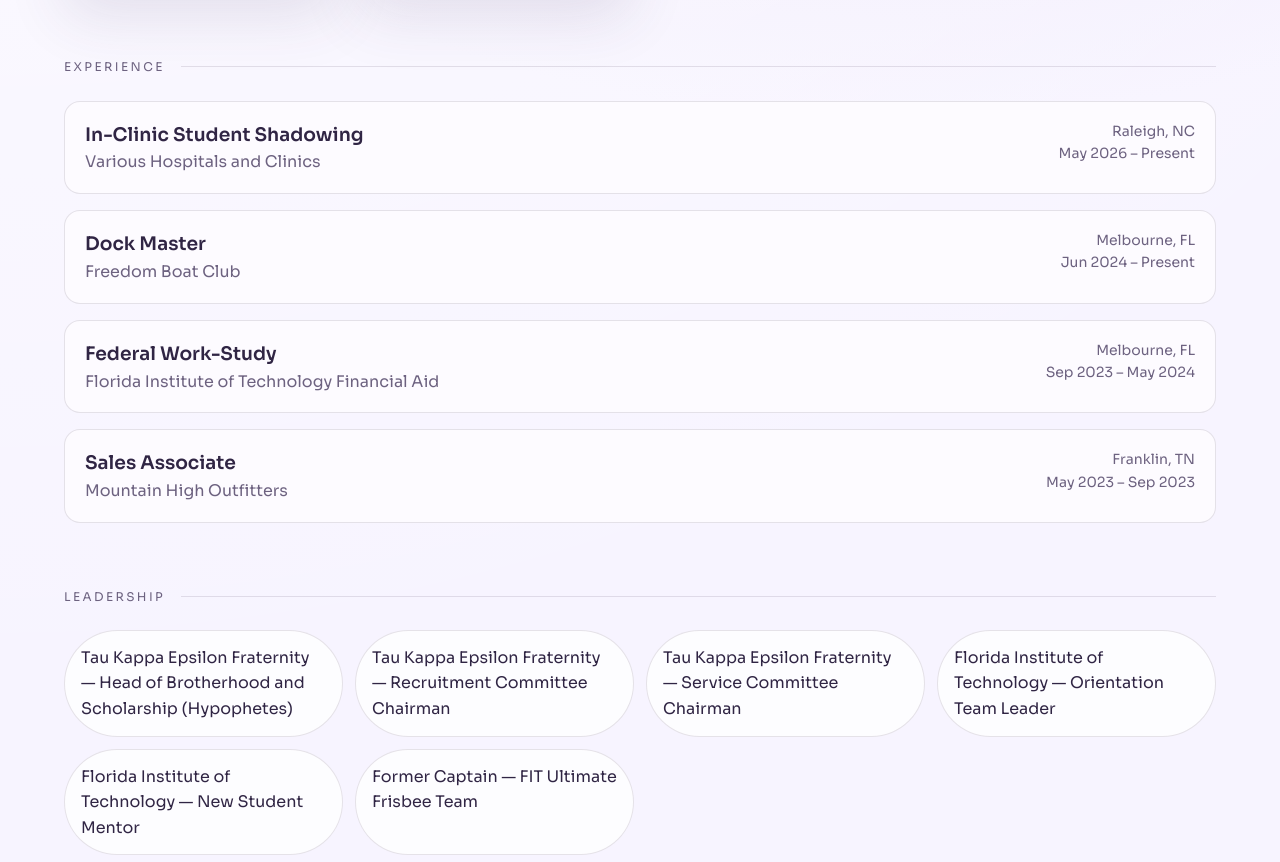
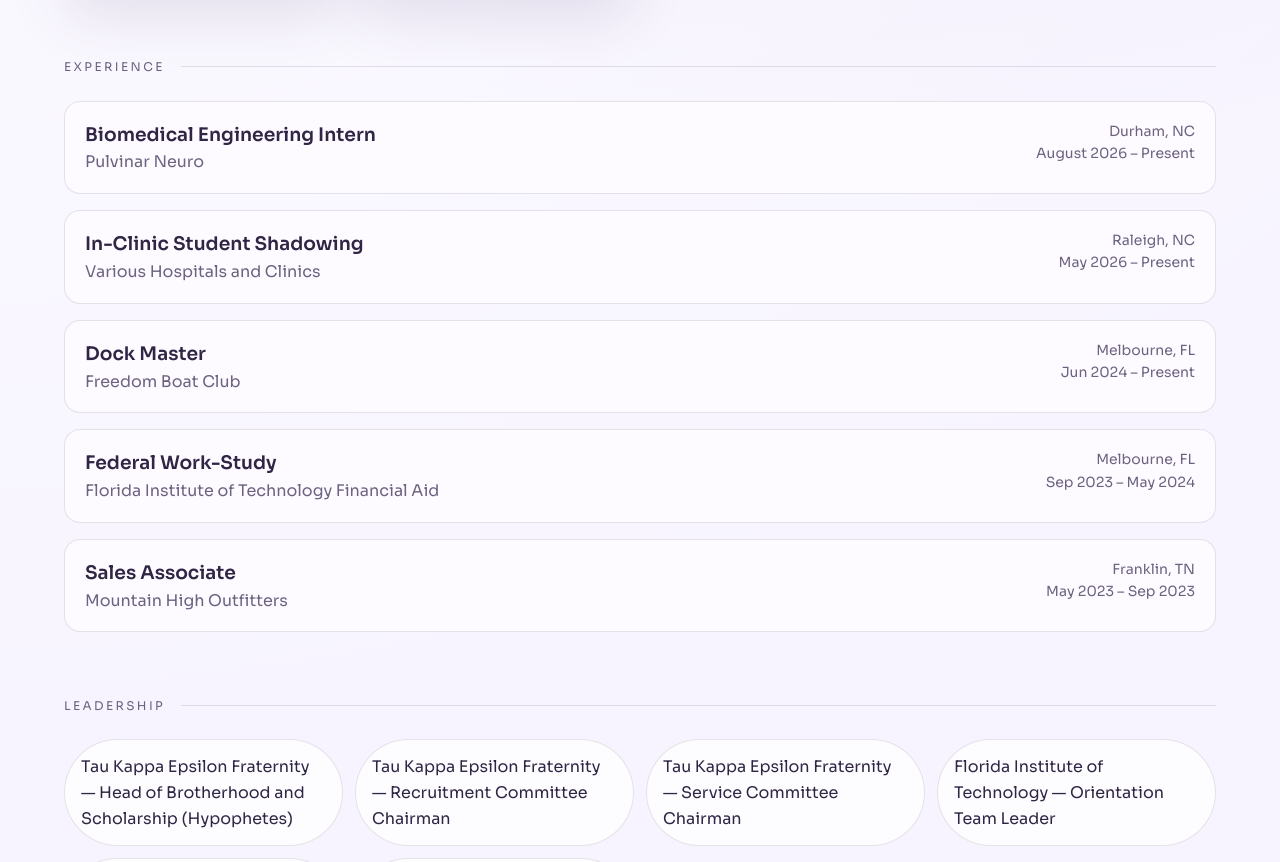
Before and after one commit to justinmcparland/justinmcparland.github.io, a React (Vite) app: page / in a window 1280 px wide. Shown: the part 1320-2182 px from the top of the page. Built offline with nearby package versions, Linux system fonts and the light colour scheme.

Commit message:
Add Pulvinar Neuro internship experience

```diff
--- a/src/data.js
+++ b/src/data.js
@@ -58,6 +58,12 @@
 ];
 
 export const experience = [
+   {
+    company: "Pulvinar Neuro",
+    role: "Biomedical Engineering Intern",
+    location: "Durham, NC",
+    date: "August 2026 – Present",
+  },
   {
     company: "Various Hospitals and Clinics",
     role: "In-Clinic Student Shadowing",
```
